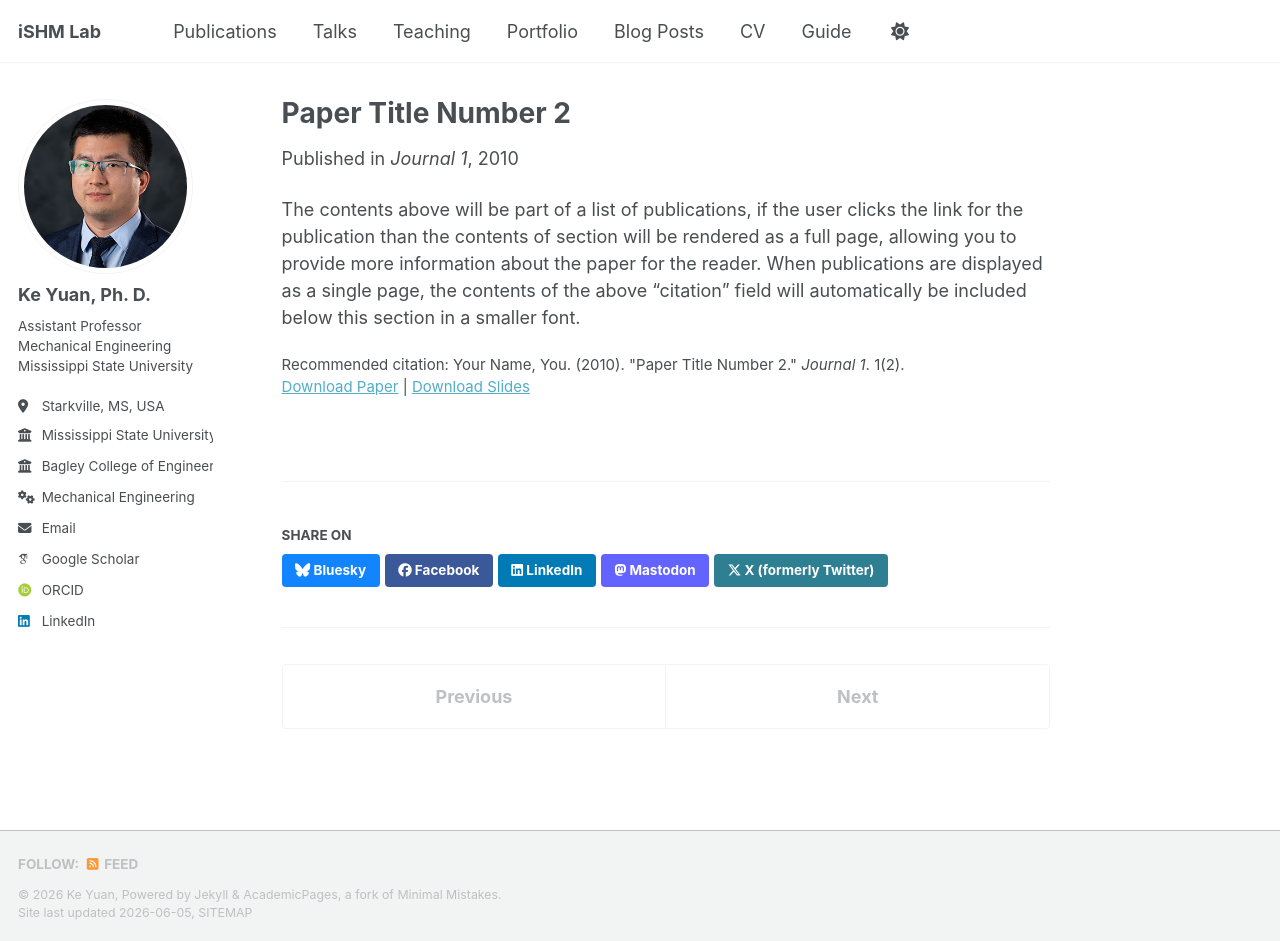
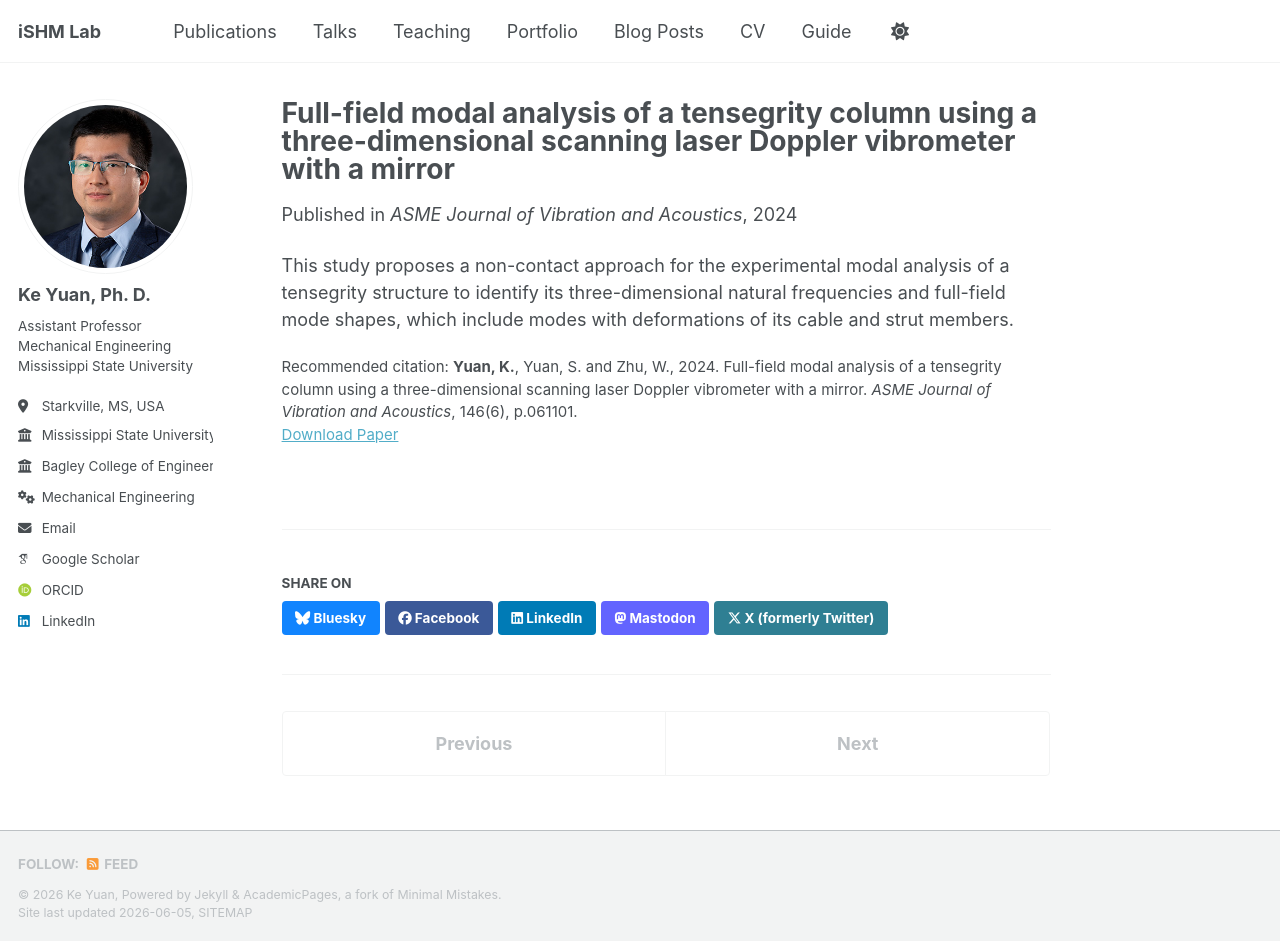
Before and after one commit to KeYuan2025/KeYuan2025.github.io, a Jekyll site: the page built from _publications/2010-10-01-paper-title-number-2.md, in a window 1280 px wide and 941 px high. Built offline with Jekyll 4.4.1, drawn with Linux system fonts in a browser that asks for light colours; some web fonts are replaced; a script bundle is joined from its source files by our own code; library files that are not in the unit come from our copies.

Commit message:
Update 2010-10-01-paper-title-number-2.md

```diff
--- a/_publications/2010-10-01-paper-title-number-2.md
+++ b/_publications/2010-10-01-paper-title-number-2.md
@@ -1,14 +1,12 @@
 ---
-title: "Paper Title Number 2"
+title: "Full-field modal analysis of a tensegrity column using a three-dimensional scanning laser Doppler vibrometer with a mirror"
 collection: publications
 category: manuscripts
-permalink: /publication/2010-10-01-paper-title-number-2
-excerpt: 'This paper is about the number 2. The number 3 is left for future work.'
-date: 2010-10-01
-venue: 'Journal 1'
-slidesurl: 'https://academicpages.github.io/files/slides2.pdf'
-paperurl: 'https://academicpages.github.io/files/paper2.pdf'
-citation: 'Your Name, You. (2010). &quot;Paper Title Number 2.&quot; <i>Journal 1</i>. 1(2).'
+permalink: /publication/2024-11-22-tensegrity-structure
+excerpt: 'ASME Journal of Vibration and Acoustics, 2024'
+date: 2024-11-22
+venue: 'ASME Journal of Vibration and Acoustics'
+paperurl: 'https://keyuan2025.github.io/files/2024_tensegrity_structure.pdf'
+citation: '<strong>Yuan, K.</strong>, Yuan, S. and Zhu, W., 2024. Full-field modal analysis of a tensegrity column using a three-dimensional scanning laser Doppler vibrometer with a mirror. <i>ASME Journal of Vibration and Acoustics</i>, 146(6), p.061101.'
 ---
-
-The contents above will be part of a list of publications, if the user clicks the link for the publication than the contents of section will be rendered as a full page, allowing you to provide more information about the paper for the reader. When publications are displayed as a single page, the contents of the above "citation" field will automatically be included below this section in a smaller font.
+This study proposes a non-contact approach for the experimental modal analysis of a tensegrity structure to identify its three-dimensional natural frequencies and full-field mode shapes, which include modes with deformations of its cable and strut members.
```
